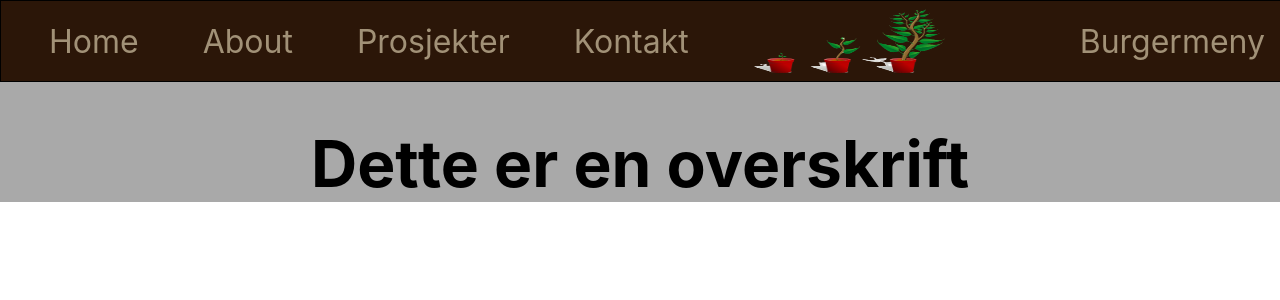
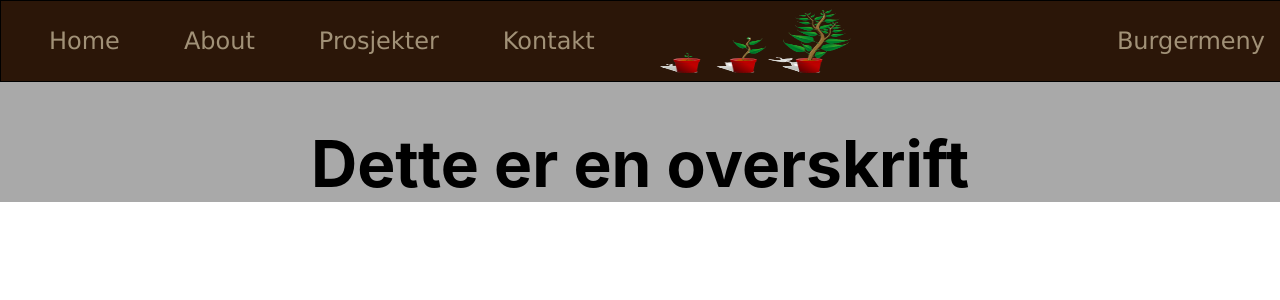
Before and after one commit to Gissebass/marius_repo, a React (Create React App) app in the folder cv/: page / in a window 1280 px wide. Shown: the top 300 px of the page. Built offline with nearby package versions, Linux system fonts and the light colour scheme.

Commit message:
laster opp for å være sikker

```diff
--- a/cv/src/components/Navbar.css
+++ b/cv/src/components/Navbar.css
@@ -15,7 +15,8 @@
 }
 .navbar_elements {
     text-decoration:none;
-    font-size:2rem;
+    font-size:150%;
+    font-family: 'Lucida Sans', 'Lucida Sans Regular', 'Lucida Grande', 'Lucida Sans Unicode', Geneva, Verdana, sans-serif;
     margin: 1rem;
     padding:1rem;
     color:rgb(161, 145, 119);
@@ -25,6 +26,5 @@
     overflow:hidden;
     width:12rem;
     height:4rem;
-
     margin:1rem;
 }
```
